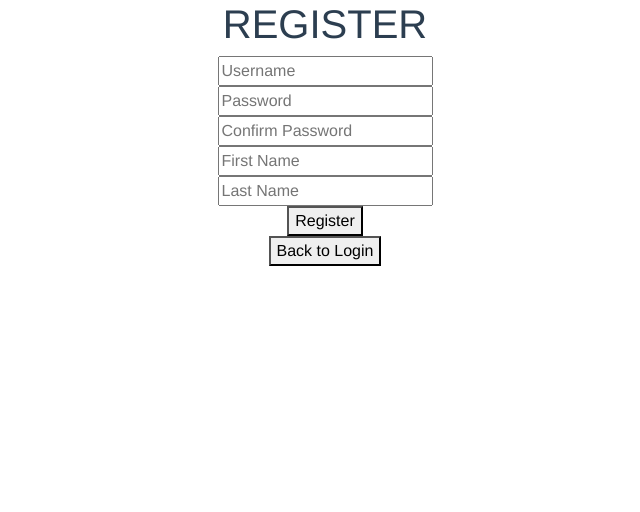
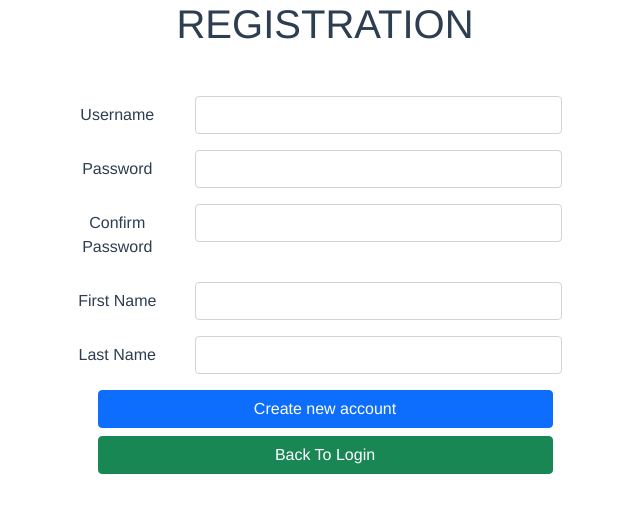
Before and after one commit to markatienza/redeem-app, a Vue app: page /register in a window 1280 px wide. Shown: the top 512 px of the page, without its empty margins (315-955 px from the left). Built offline with nearby package versions, Linux system fonts and the light colour scheme.

Commit message:
add design with login and register

```diff
--- a/src/views/Login/Login.vue
+++ b/src/views/Login/Login.vue
@@ -1,26 +1,39 @@
 <template>
-  <div class="login">
-    <h1>Login</h1>
+  <h1>LOGIN</h1>
+  <div class="login container col-6-sm col-6 mt-5">
     <h3>{{ error.message }}</h3>
-    <div>
+
+    <div class="row mb-3">
+      <label for="username" class="col-sm-2 col-form-label">Username</label>
+      <div class="col-sm-10">
         <input
           type="text"
-        name="username"
+          class="form-control"
           v-model="input.username"
-        placeholder="Username"
+          id="username"
         />
       </div>
-    <div>
+    </div>
+
+    <div class="row mb-3">
+      <label for="password" class="col-sm-2 col-form-label">Password</label>
+      <div class="col-sm-10">
         <input
           type="password"
-        name="password"
+          class="form-control"
           v-model="input.password"
-        placeholder="Password"
+          id="password"
         />
       </div>
-    <button type="submit" @click="login()">Login</button>
-    <br />
-    <button type="button" @click="register()">Register</button>
+    </div>
+    <div class="d-grid gap-2 col-5 mx-auto">
+      <button class="btn btn-primary" type="button" @click="login()">
+        Login
+      </button>
+      <button class="btn btn-success" type="button" @click="register()">
+        Register
+      </button>
+    </div>
   </div>
 </template>
 
--- a/src/views/Register.vue
+++ b/src/views/Register.vue
@@ -1,51 +1,76 @@
 <template>
-  <div class="login">
-    <h1>REGISTER</h1>
-    <h3>{{ error.message }}</h3>
-    <div>
+  <h1>REGISTRATION</h1>
+  <div class="container mt-5">
+    <h3 style="color: red">{{ error.message }}</h3>
+    <form class="row col-6 mx-auto g-6">
+      <div class="row mb-3">
+        <label for="username" class="col-sm-3 col-form-label">Username</label>
+        <div class="col-sm-9">
           <input
             type="text"
-        name="username"
+            class="form-control"
+            id="username"
             v-model="input.username"
-        placeholder="Username"
           />
         </div>
-    <div>
+      </div>
+      <div class="row mb-3">
+        <label for="password" class="col-sm-3 col-form-label">Password</label>
+        <div class="col-sm-9">
           <input
             type="password"
-        name="password"
+            class="form-control"
+            id="password"
             v-model="input.password"
-        placeholder="Password"
           />
         </div>
-    <div>
+      </div>
+      <div class="row mb-3">
+        <label for="confirmPassword" class="col-sm-3 col-form-label"
+          >Confirm Password</label
+        >
+        <div class="col-sm-9">
           <input
             type="password"
-        name="confirmPassword"
+            class="form-control"
+            id="confirmPassword"
             v-model="input.confirmPassword"
-        placeholder="Confirm Password"
           />
         </div>
-
-    <div>
+      </div>
+      <div class="row mb-3">
+        <label for="firstName" class="col-sm-3 col-form-label"
+          >First Name</label
+        >
+        <div class="col-sm-9">
           <input
             type="text"
-        name="firstName"
+            class="form-control"
+            id="firstName"
             v-model="input.firstName"
-        placeholder="First Name"
           />
         </div>
-    <div>
+      </div>
+      <div class="row mb-3">
+        <label for="lastName" class="col-sm-3 col-form-label">Last Name</label>
+        <div class="col-sm-9">
           <input
             type="text"
-        name="lastName"
+            class="form-control"
+            id="lastName"
             v-model="input.lastName"
-        placeholder="Last Name"
           />
         </div>
-    <button type="button" v-on:click="register()">Register</button>
-    <br />
-    <button type="button" v-on:click="backToLogin()">Back to Login</button>
+      </div>
+    </form>
+    <div class="d-grid gap-2 col-5 mx-auto">
+      <button class="btn btn-primary" type="button" @click="register()">
+        Create new account
+      </button>
+      <button class="btn btn-success" type="button" @click="backToLogin()">
+        Back To Login
+      </button>
+    </div>
   </div>
 </template>
 
```
Lines whose indentation alone changed are shown as unchanged.
